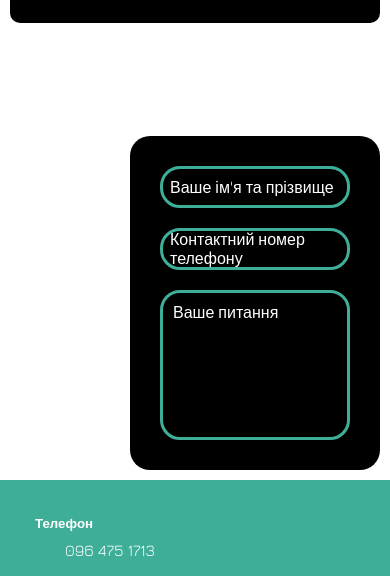
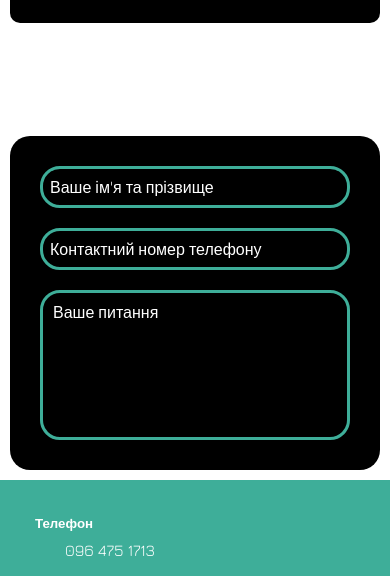
Before and after one commit to OrestShchukin/Refinish-Center, a plain HTML site: page restore.html in a window 390 px wide. Shown: the part 1100-1676 px from the top of the page. Drawn offline with nearby package versions, Linux system fonts and the light colour scheme.

Commit message:
fixed the alignment of the form on mobile devices

```diff
--- a/style/style.css
+++ b/style/style.css
@@ -1003,7 +1003,7 @@ footer{
     }
 
     .form-section-inner{
-        grid-template-columns: 1frKO;
+        grid-template-columns: 1fr;
     }
 
 }
```
